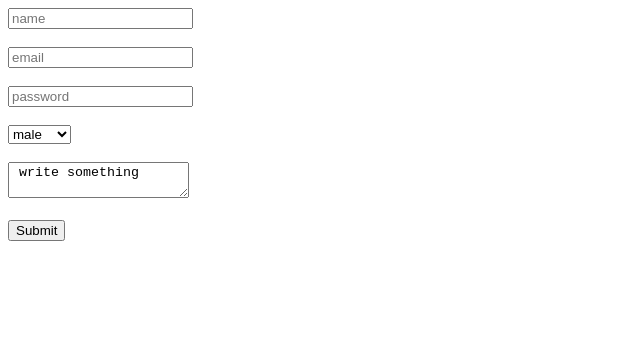
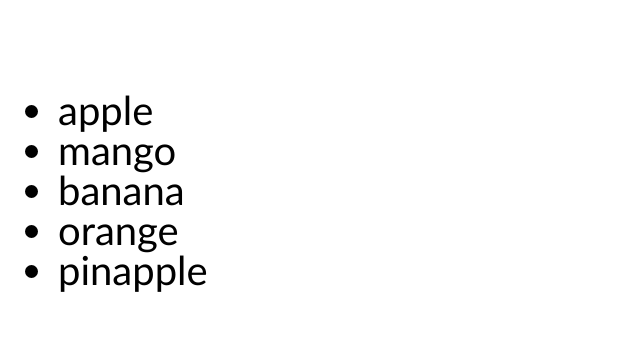
Before and after one commit to Aadarsh-cryto/cohort-2, a plain HTML site: page index.html in a window 1280 px wide. Shown: the whole page, without its empty margins (0-640 px from the left). Drawn offline with Linux system fonts and the light colour scheme.

Commit message:
Add files via upload

```diff
--- a/index.html
+++ b/index.html
@@ -4,38 +4,25 @@
     <meta charset="UTF-8">
     <meta name="viewport" content="width=device-width, initial-scale=1.0">
     <title>Document</title>
-<style>
-    #hide{
-        display: none;
+    <style>
+        ul{
+        padding: 50px;
+        font-size: 40px;
+        padding-right: 28px;
+        line-height: 1;
+        gap: 12px;
+        font-family: 'Gill Sans', 'Gill Sans MT', Calibri, 'Trebuchet MS', sans-serif;
     }
-    small{
-        font-size: 12px;
-        color: red;
-    }
-</style>
+    </style>
 </head>
 <body>
-    <form action="">
-        <input id="name" type="text" placeholder="name">
-        <div id="hide">
-            <br>
-        <small >write your name that should be greater than 2</small>
-        </div>
-        <br><br>
-        <input type="email" placeholder="email">
-        <br><br>
-        <input type="password" placeholder="password">
-        <br><br>
-        <select name="" id="">
-            <option value="male">male</option>
-            <option value="female">female</option>
-            <option value="others">others</option>
-        </select>
-        <br><br>
-        <textarea name="" id=""> write something</textarea>
-        <br><br>
-        <input type="submit">
-    </form>
+    <ul>
+        <li>apple</li>
+        <li>mango</li>
+        <li>banana</li>
+        <li>orange</li>
+        <li>pinapple</li>
+    </ul>
     <script src="script.js"></script>
 </body>
 </html>
--- a/script.js
+++ b/script.js
@@ -1,16 +1,4 @@
-let nm = document.querySelector("#name");
-let form = document.querySelector("form");
-form.addEventListener("submit",function(dets){
-    dets.preventDefault();
-    if (nm.value.length <=2){
-        document.querySelector("#hide").style.display = "initial";
-    }
-    else{
-         document.querySelector("#hide").style.display = "none";
-    }
-    const emailRegex = /^[a-zA-Z0-9._%+-]+@[a-zA-Z0-9.-]+\.[a-zA-Z]{2,}$/;
-
-console.log(emailRegex.test("test@gmail.com")); // true
-console.log(emailRegex.test("test@gmail"));     // false
-
+let ul = document.querySelector("ul")
+ul.addEventListener("click",function(dets){
+    dets.target.style.color= "red";
 });
```
